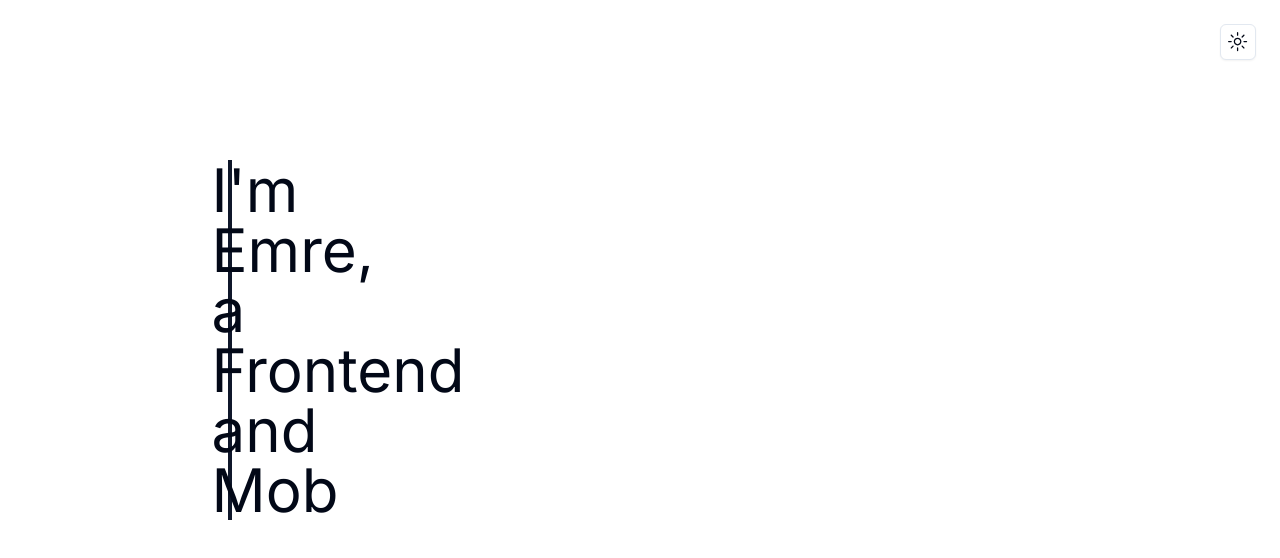
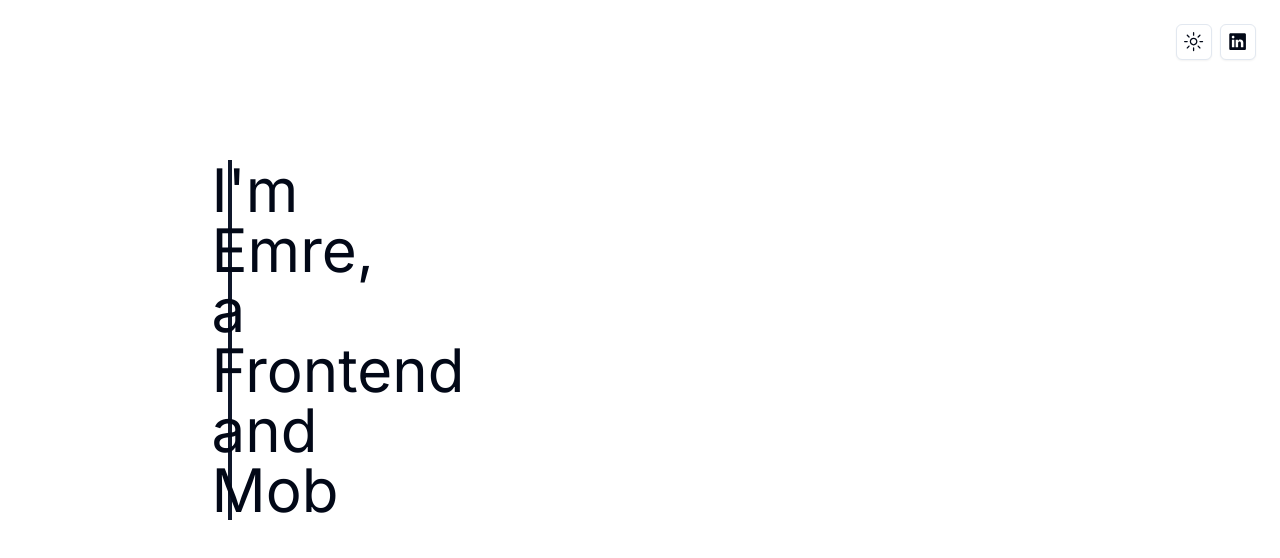
Before and after one commit to EmreKarslan/emrekarslan.github.io, a Next.js app: page / in a window 1280 px wide. Shown: the top 558 px of the page. Built offline with nearby package versions, Linux system fonts and the light colour scheme.

Commit message:
feat(header): Add LinkedIn button

```diff
--- a/src/app/(main)/_components/header.tsx
+++ b/src/app/(main)/_components/header.tsx
@@ -3,6 +3,7 @@
 import { cn } from "@/lib/utils";
 import { useScrollTop } from "@/hooks/use-scroll-top";
 import { ModeToggle } from "@/components/mode-toggle";
+import { LinkedinButton } from "./linkedin-button";
 
 export const Header = () => {
   const { scrolled } = useScrollTop();
@@ -16,6 +17,7 @@ export const Header = () => {
     >
       <div className="md:ml-auto md:justify-end justify-between w-full flex items-center gap-x-2">
         <ModeToggle />
+        <LinkedinButton />
       </div>
     </div>
   );
--- /dev/null
+++ b/src/app/(main)/_components/linkedin-button.tsx
@@ -0,0 +1,18 @@
+import { LinkedInLogoIcon } from "@radix-ui/react-icons";
+import { Button } from "@/components/ui/button";
+import Link from "next/link";
+
+export const LinkedinButton = () => {
+  return (
+    <Button variant="outline" size="icon" asChild>
+      <Link
+        href="https://www.linkedin.com/in/EmreKarslan/"
+        rel="noopener noreferrer"
+        target="_blank"
+        passHref
+      >
+        <LinkedInLogoIcon className="h-[1.2rem] w-[1.2rem] rotate-0 scale-100 transition-all" />
+      </Link>
+    </Button>
+  );
+};
```
